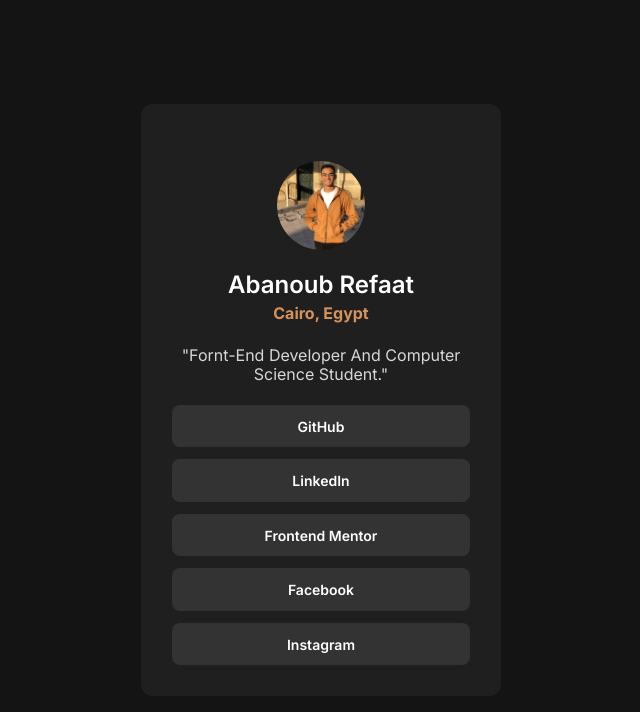
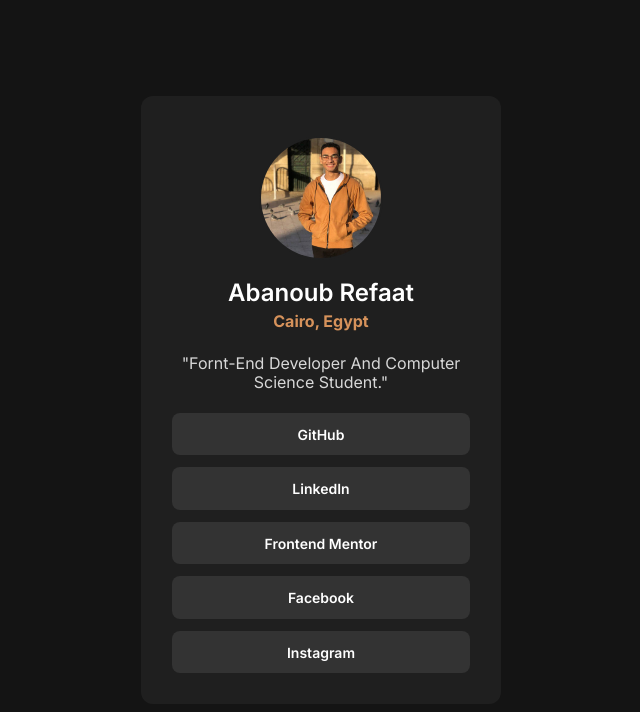
Before and after one commit to abanoub-refaat/FrontendMentor_Challenges, a plain HTML site: page SocialLinksProfile/index.html in a window 1280 px wide. Shown: the whole page, without its empty margins (319-959 px from the left). Drawn offline with Linux system fonts and the light colour scheme.

Commit message:
editing the margin and updating the photo again

```diff
--- a/SocialLinksProfile/css/style.css
+++ b/SocialLinksProfile/css/style.css
@@ -38,8 +38,8 @@
   text-transform: capitalize;
 }
 .content .profile .img {
-  margin-top: 30px;
-  width: 30%;
+  margin-top: 15px;
+  width: 40%;
   border-radius: 50%;
   border: 2px solid hsl(0, 0%, 12%);
 }
```
